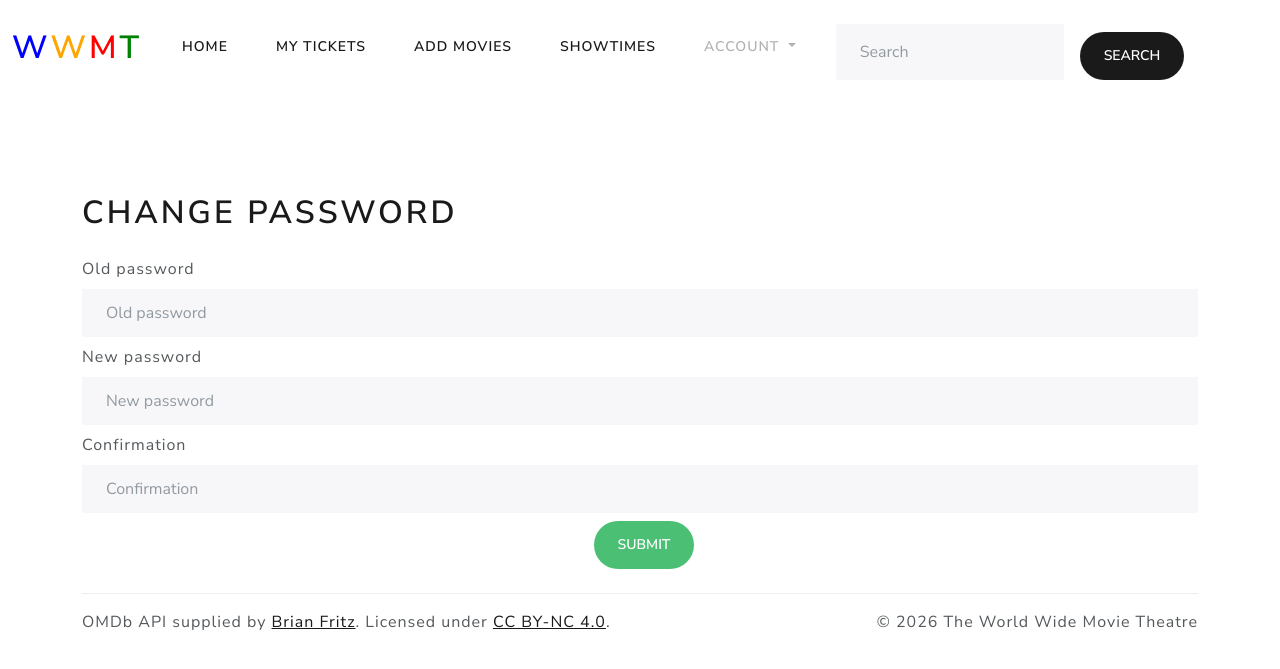
After one commit to AndrewTech2/World-Wide-Movie-Theatre, a Flask app: page /change_password in a window 1280 px wide. The commit adds this page. Shown: the top 669 px of the page. Run offline with Flask 3, Linux system fonts and the light colour scheme; a user stored in the database is signed in; data comes from the database, SQL or seed files in the repository; both versions use the stored data as it was after the commit; some libraries are stand-ins or nearby versions.

Commit message:
add change password functionality

```diff
--- a/app.py
+++ b/app.py
@@ -1,15 +1,19 @@
 from functools import wraps
-
+from dotenv import load_dotenv
+import os
 from flask import Flask, redirect, render_template, session, request
 from flask_session import Session
-import sqlite3, re, werkzeug.security, datetime, requests
+import sqlite3, re, werkzeug.security, datetime, requests, smtplib, ssl
 
 # Initialize application
 app = Flask(__name__)
 
 # Define constants
 USER_TYPES = ['admin', 'user']
-OMDB_API = "d220b5ff"
+load_dotenv()
+OMDB_API = os.getenv("OMDB_API")
+APP_PASSWORD = os.getenv("GMAIL_APP_PASSWORD")
+GMAIL_PASSWORD = os.getenv("GMAIL_PASSWORD")
 
 # Configure session cookies
 app.secret_key = b'\xc7\xf8E\x8a\xa4\xb7\xa4\x90'
@@ -207,9 +211,10 @@ def add_movie():
     if record:
         return render_template("error.html", error=f"Movie already exists!", login=True, user=user, username=username)
     curr.execute("INSERT INTO movies (title, overview, poster, rating, age_rating, director, release, genre, imdb_id) VALUES (?,?,?,?,?,?,?,?,?)", (response_text['Title'], response_text['Plot'], response_text['Poster'], int(float(response_text['Ratings'][0]['Value'].split("/")[0])), response_text['Rated'], response_text['Director'], response_text['Released'], response_text['Genre'], response_text['imdbID'],))
+    wwmt_id = curr.execute("SELECT * FROM movies WHERE imdb_id=?", (response_text['imdbID'],)).fetchone()[0]
     conn.commit()
     conn.close()
-    return redirect("/")
+    return redirect(f"/movie?id={wwmt_id}")
 
 @login_required
 @admin_required
@@ -255,3 +260,31 @@ def showtimes():
         conn.commit()
         conn.close()
         return render_template("showtimes.html", user=user, username=username, all_showtimes=all_showtimes)
+
+@login_required
+@app.route("/change_password", methods=['GET', 'POST'])
+def reset_password():
+    # Get user credentials
+    conn = sqlite3.connect("wwmt.db")
+    curr = conn.cursor()
+    credentials = get_credentials(session.get('user_id'))
+    if not credentials:
+        return redirect("/")
+    user = credentials[0]
+    username = credentials[1]
+    if request.method == "POST":
+        if '' in [request.form.get(field) for field in request.form]:
+            return render_template("error.html", error="Please fill out all forms.", user=user, username=username, login=True)
+        old_password = request.form.get("old")
+        if request.form.get("new") != request.form.get("confirmation"):
+            return render_template("error.html", error="Passwords do not match.", user=user, username=username, login=True)
+        hsh = curr.execute("SELECT * FROM users WHERE id=?", (session.get("user_id"),)).fetchone()[3]
+        if not werkzeug.security.check_password_hash(hsh, old_password):
+            return render_template("error.html", error="Incorrect password.", user=user, username=username, login=True)
+        new_hsh = werkzeug.security.generate_password_hash(request.form.get("new"))
+        curr.execute("UPDATE users SET password=? WHERE id=?", (new_hsh, session.get("user_id"),))
+        conn.commit()
+        conn.close()
+        return render_template("success.html", user=user, username=username, login=True, message="Password changed!")
+    else:
+        return render_template("change_password.html", user=user, username=username)
--- /dev/null
+++ b/static/script.js
@@ -0,0 +1,61 @@
+function alert_message(msg, msg_id) {
+    document.querySelector(".alert-danger").style.opacity = 1;
+    if (!document.querySelector(".alert-danger").innerHTML.includes(msg_id)) {
+        document.querySelector(".alert-danger").innerHTML += `<p id="${msg_id}">${msg}</p>`;
+    }
+}
+function hide_alert() {
+    document.querySelector(".alert-danger").style.opacity = 0;
+}
+function remove_message(msg_id) {
+    if (document.querySelector(".alert-danger").innerHTML.includes(msg_id)) {
+        document.querySelector(".alert-danger").removeChild(document.querySelector(`#${msg_id}`));
+    }
+    if (document.querySelector(".alert-danger").children.length == 0) {
+        hide_alert();
+    }
+}
+document.addEventListener("DOMContentLoaded", function () {
+    if (document.querySelector(".register-form") || document.querySelector(".login-form")) {
+        let fields = [{ 'name': 'email', 'length': 254 }, { 'name': 'password', 'length': 50 }];
+        if (document.querySelector(".register-form")) {
+            fields.push({ 'name': 'username', 'length': 20 });
+        }
+        for (let field of fields) {
+            document.querySelector(`#${field['name']}`).addEventListener("keyup", function () {
+                let input = document.querySelector(`#${field['name']}`).value;
+                if (input.length > field['length']) {
+                    alert_message(`${field['name']} length should not exceed ${field['length']} characters.`, `${field['name']}-length`);
+                    document.querySelector(".btn-submit").disabled = true;
+                }
+                else {
+                    document.querySelector(".btn-submit").disabled = false;
+                    remove_message(`${field['name']}-length`);
+                }
+
+            });
+        }
+    }
+    let password_fields = document.querySelectorAll(".password");
+    for (let field of password_fields) {
+        field.addEventListener("keyup", function () {
+            if (field.value.length < 8) {
+                alert_message('Password field(s) should include 8 characters at least', "password-insufficient");
+                document.querySelector(".btn-submit").disabled = true;
+            }
+            else {
+                let ok = true;
+                for (let field_2 of password_fields) {
+                    if (field_2.value.length < 8) {
+                        ok = false;
+                        break;
+                    }
+                }
+                if (ok) {
+                    remove_message("password-insufficient");
+                    document.querySelector(".btn-submit").disabled = false;
+                }
+            }
+        });
+    }
+});
--- /dev/null
+++ b/templates/change_password.html
@@ -0,0 +1,27 @@
+{% extends "layout_registered.html" %}
+
+{% block title %}
+Change password
+{% endblock %}
+
+{% block content %}
+<div class="container d-flex flex-column flex-wrap">
+    <h1>Change password</h1>
+
+<div class="row d-flex flex-row flex-wrap justify-content-center mt-3">
+    <div class="col-xl-12 align-items-center">
+        <form action="/change_password" method="post">
+            <label for="old" class="form-label">Old password</label>
+            <input required type="password" name="old" autocomplete="off" placeholder="Old password" id="old" class="password form-control">
+            <label for="new" class="form-label mt-2">New password</label>
+            <input required type="password" name="new" autcomplete="off" placeholder="New password" id='new' class="password form-control">
+            <label for="confirmation" class="form-label mt-2">Confirmation</label>
+            <input required type="password" name="confirmation" autocomplete="off" placeholder="Confirmation" id="confirmation" class="password form-control">
+            <div style="text-align: center;">
+                <button class="btn btn-success btn-submit" type="submit">Submit</button>
+            </div>
+        </form>
+    </div>
+</div>
+</div>
+{% endblock %}
--- a/templates/layout_not_registered.html
+++ b/templates/layout_not_registered.html
@@ -12,7 +12,7 @@
   <script src="https://cdn.jsdelivr.net/npm/bootstrap@5.3.8/dist/js/bootstrap.bundle.min.js"
     integrity="sha384-FKyoEForCGlyvwx9Hj09JcYn3nv7wiPVlz7YYwJrWVcXK/BmnVDxM+D2scQbITxI"
     crossorigin="anonymous"></script>
-  <script src="../static/script_not_registered.js">
+  <script src="../static/script.js">
 
   </script>
 </head>
--- a/templates/layout_registered.html
+++ b/templates/layout_registered.html
@@ -12,6 +12,7 @@
   <script src="https://cdn.jsdelivr.net/npm/bootstrap@5.3.8/dist/js/bootstrap.bundle.min.js"
     integrity="sha384-FKyoEForCGlyvwx9Hj09JcYn3nv7wiPVlz7YYwJrWVcXK/BmnVDxM+D2scQbITxI"
     crossorigin="anonymous"></script>
+    <script src="../static/script.js"></script>
 </head>
 
 <body>
@@ -59,8 +60,8 @@
       </div>
     </div>
   </nav>
-  <div class="alert alert-warning" style="opacity: 0%;">
-    <h3 id="alert-text"></h3>
+  <div class="alert alert-danger" style="opacity: 0%;">
+
   </div>
   {% block content %}
   {% endblock %}
--- a/templates/login.html
+++ b/templates/login.html
@@ -12,9 +12,9 @@ Login
     <h1>Login</h1>
     <form method="post" action="/login">
         <label class="form-label" for="email">Email</label>
-        <input class="form-control" autcomplete="off" type="email" name="email" id="email" required>
+        <input class="form-control" autocomplete="off" type="email" name="email" id="email" required>
         <label class="form-label" for="password">Password</label>
-        <input class="form-control" type="password" autcomplete='off' name="password" id="password" required>
+        <input class="form-control password" type="password" autcomplete='off' name="password" id="password" required>
         <button class="btn btn-success btn-submit" type="submit">Login</button>
     </form>
 </div>
--- a/templates/register.html
+++ b/templates/register.html
@@ -21,7 +21,7 @@ Register
         </div>
         <div>
             <label for="password" class="form-label">Password</label>
-            <input required type="password" class="form-control" autocomplete="off" id="password" name="password" required>
+            <input required type="password" class="form-control password" autocomplete="off" id="password" name="password" required>
         </div>
         <div class="form-check">
             <label for="user" class="form-check-label">Regular User</label>
```
Also changed, not shown: static/script_not_registered.js (deleted, +0 -49 lines), templates/success.html (added, +15 -0 lines), wwmt.db, 3 other files.
